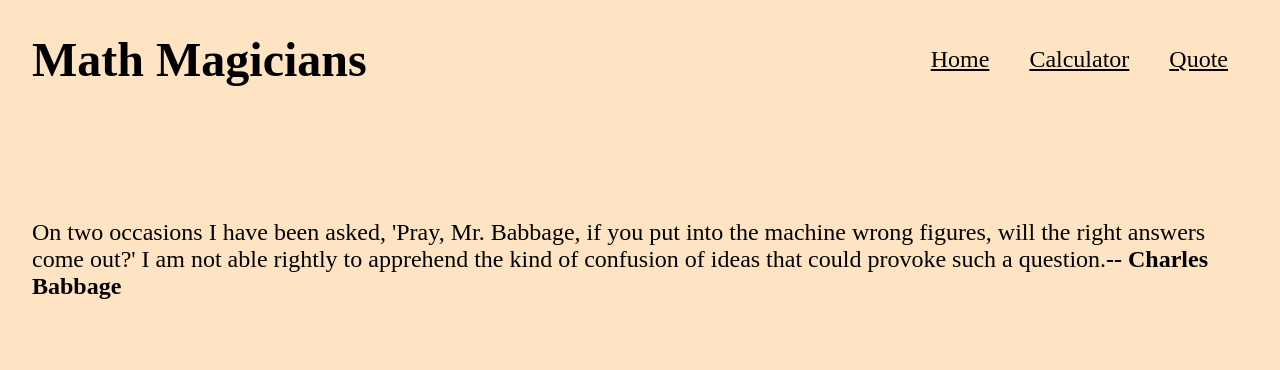
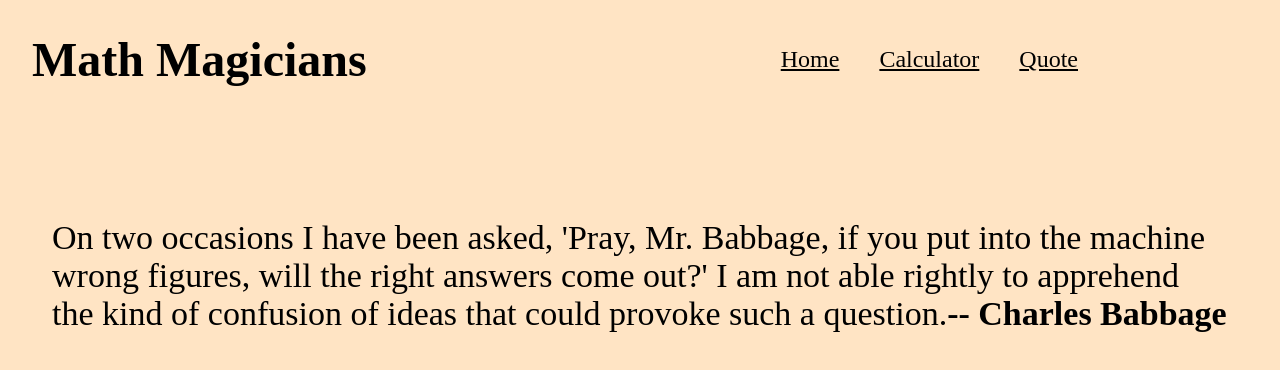
Before and after one commit to Yerimah/Math-magicians, a React (Create React App) app: page /quote in a window 1280 px wide. Shown: the top 370 px of the page. Built offline with nearby package versions, Linux system fonts and the light colour scheme.

Commit message:
fix linter error

```diff
--- a/src/Components/Header.css
+++ b/src/Components/Header.css
@@ -8,10 +8,11 @@
 .menu {
   display: flex;
   list-style-type: none;
+  padding-right: 150px;
 }
 
 .homepage {
-    padding: 60px 32px;
+  padding: 60px 60px 0 32px;
 }
 
 .menulinks {
@@ -36,6 +37,7 @@
 }
 
 .quote-box {
-    padding: 60px 32px;
+  padding: 60px 52px;
   margin: 40px 0;
+  font-size: 34px;
 }
```
Also changed, not shown: src/Components/calculator.css (line endings or trailing spaces). Lines whose indentation alone changed are shown as unchanged.
